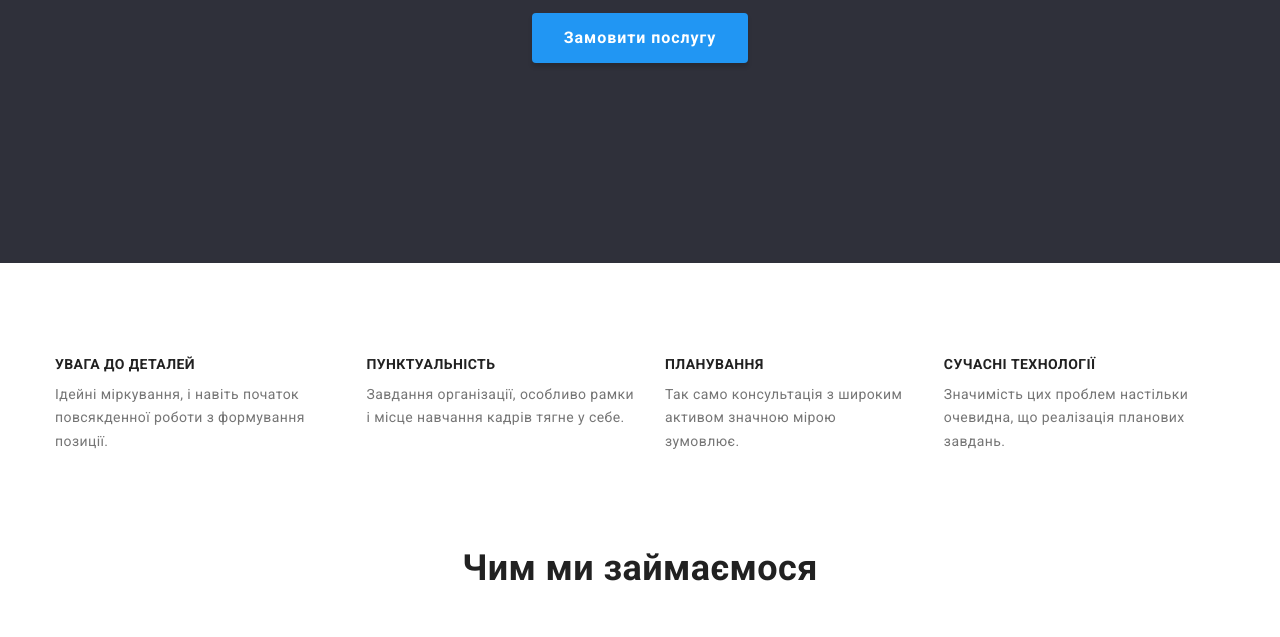
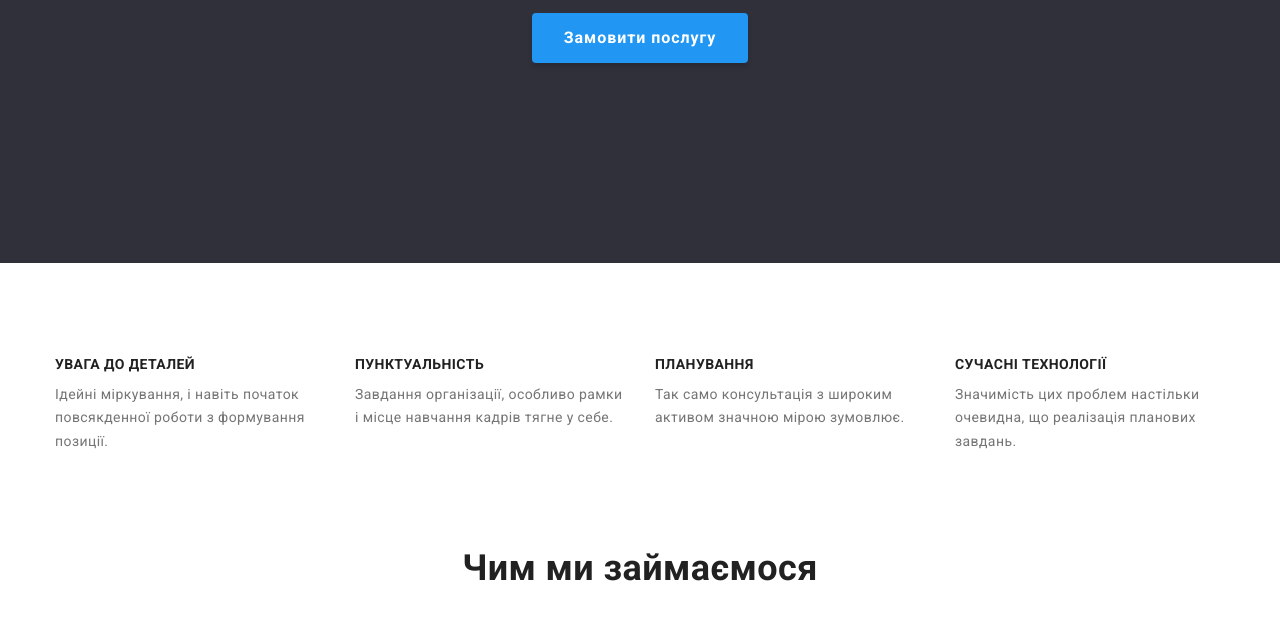
Before and after one commit to OlenaPobehailo/goit-markup-hw-03, a plain HTML site: page index.html in a window 1280 px wide. Shown: the part 418-1055 px from the top of the page. Drawn offline with nearby package versions, Linux system fonts and the light colour scheme.

Commit message:
Виправляє .feature-list

```diff
--- a/css/styles.css
+++ b/css/styles.css
@@ -228,11 +228,11 @@ ul {
 
 .feature-list {
     display: flex;
+    gap: 30px;
 }
 
-.feature-list .item+.item {
-    margin-left: 30px;
-    /* ======================================== */
+.feature-list .item{
+    flex-basis: calc((100% - 90px) / 4);
 }
 
 .feature-list .title {
```
